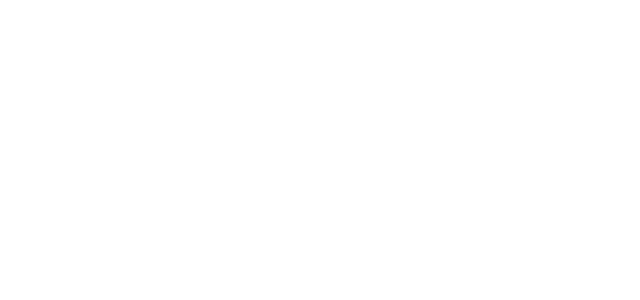
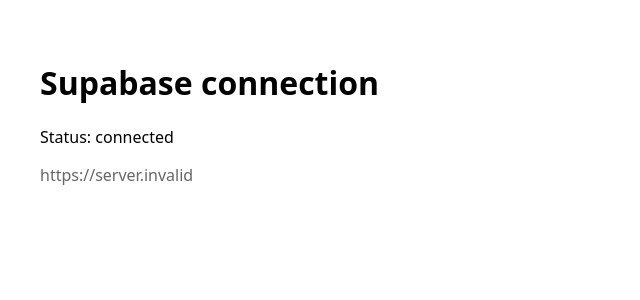
Before and after one commit to dlozilab/umgungundlovu-tvet-entrepreneur-websites-2026, a React (Vite) app: page / in a window 1280 px wide. Shown: the top 300 px of the page, without its empty margins (0-640 px from the left). Built offline with nearby package versions, Linux system fonts and the light colour scheme; no server answers.

Commit message:
Add Supabase client and connection test

```diff
--- a/package.json
+++ b/package.json
@@ -10,6 +10,7 @@
     "preview": "vite preview"
   },
   "dependencies": {
+    "@supabase/supabase-js": "^2.114.0",
     "react": "^19.2.8",
     "react-dom": "^19.2.8"
   },
--- a/src/App.tsx
+++ b/src/App.tsx
@@ -1,12 +1,34 @@
-import './App.css'
+import { useEffect, useState } from 'react'
+import { supabase } from './lib/supabase'
 
-function App() {
+type Status = 'checking' | 'connected' | 'failed'
+
+export default function App() {
+  const [status, setStatus] = useState<Status>('checking')
+  const [detail, setDetail] = useState('')
+
+  useEffect(() => {
+    supabase.auth.getSession()
+      .then(({ error }) => {
+        if (error) {
+          setStatus('failed')
+          setDetail(error.message)
+        } else {
+          setStatus('connected')
+          setDetail(import.meta.env.VITE_SUPABASE_URL)
+        }
+      })
+      .catch((e: Error) => {
+        setStatus('failed')
+        setDetail(e.message)
+      })
+  }, [])
 
   return (
-    <>
-
-    </>
+    <main style={{ fontFamily: 'system-ui', padding: 32 }}>
+      <h1>Supabase connection</h1>
+      <p>Status: {status}</p>
+      {detail && <p style={{ color: '#666' }}>{detail}</p>}
+    </main>
   )
 }
-
-export default App
--- a/src/lib/supabase.ts
+++ b/src/lib/supabase.ts
@@ -0,0 +1,12 @@
+import { createClient } from '@supabase/supabase-js'
+
+const url = import.meta.env.VITE_SUPABASE_URL
+const key = import.meta.env.VITE_SUPABASE_ANON_KEY
+
+if (!url || !key) {
+  throw new Error(
+    'Missing VITE_SUPABASE_URL or VITE_SUPABASE_ANON_KEY. Check your .env file and restart the dev server.'
+  )
+}
+
+export const supabase = createClient(url, key)
```
Also changed, not shown: 1 other file (tests, documents, lock files or other folders).
